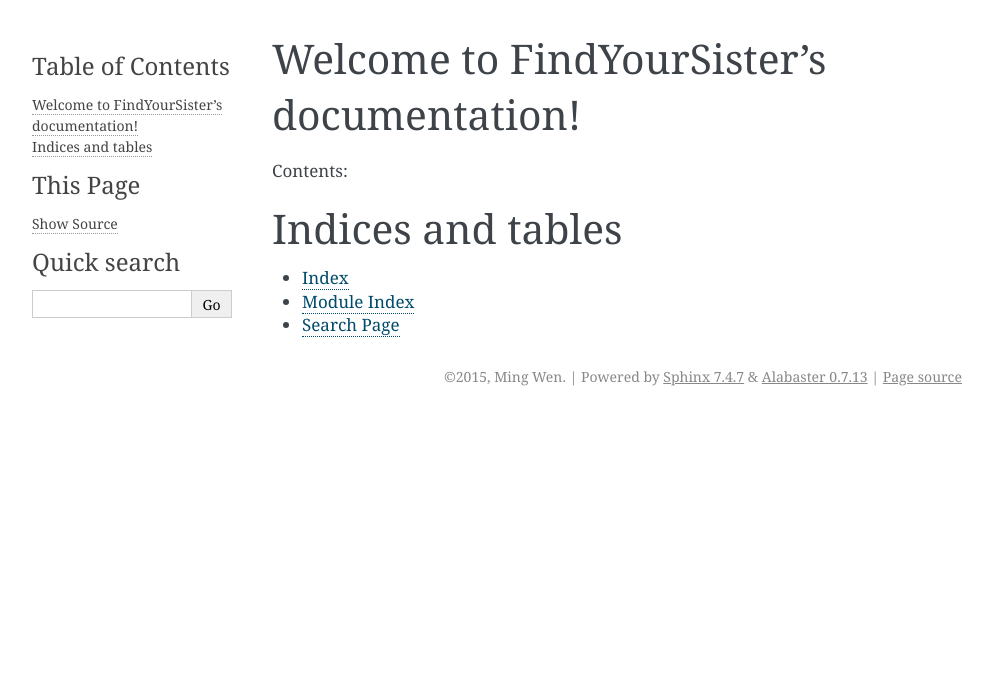
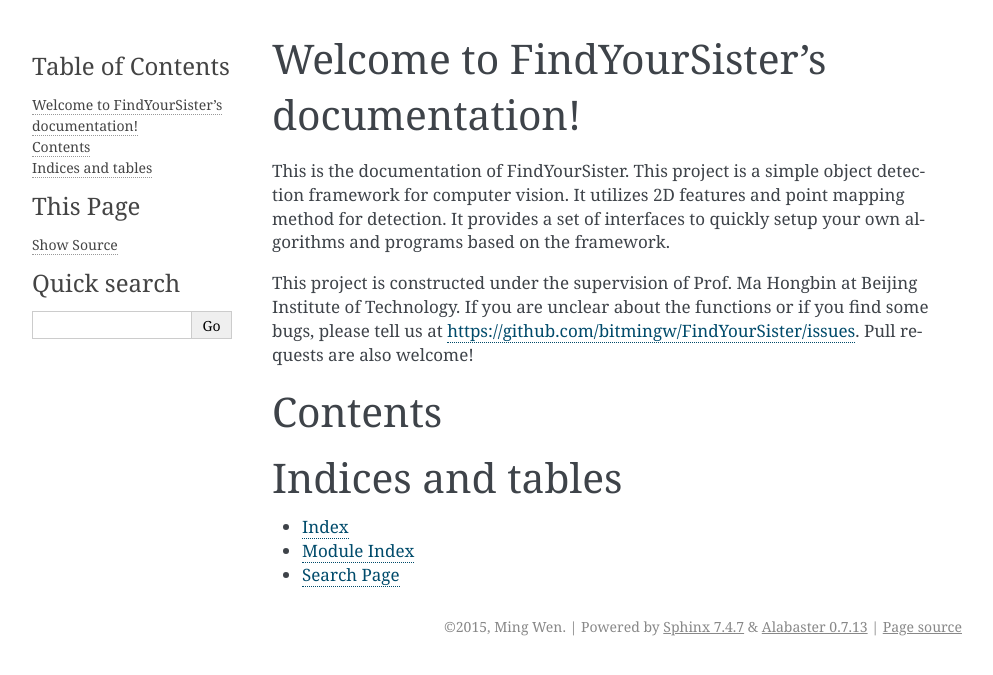
Before and after one commit to bitmingw/FindYourSister, a Sphinx documentation site: the page built from doc/index.rst, in a window 1280 px wide. Shown: the top 675 px of the page, without its empty margins (148-1141 px from the left). Built offline with Sphinx 7.4.7, drawn with Linux system fonts in a browser that asks for light colours.

Commit message:
doc: write index

```diff
--- a/doc/index.rst
+++ b/doc/index.rst
@@ -1,12 +1,20 @@
-.. FindYourSister documentation master file, created by
-   sphinx-quickstart on Sun Jun 21 15:33:53 2015.
-   You can adapt this file completely to your liking, but it should at least
-   contain the root `toctree` directive.
-
 Welcome to FindYourSister's documentation!
 ==========================================
 
-Contents:
+This is the documentation of FindYourSister. This project is a simple
+object detection framework for computer vision.
+It utilizes 2D features and point mapping method for detection.
+It provides a set of interfaces to quickly setup your own algorithms
+and programs based on the framework.
+
+This project is constructed under the supervision of
+Prof. Ma Hongbin at Beijing Institute of Technology. If you are
+unclear about the functions or if you find some bugs, please tell us at
+https://github.com/bitmingw/FindYourSister/issues.
+Pull requests are also welcome!
+
+Contents
+========
 
 .. toctree::
    :maxdepth: 2
```
